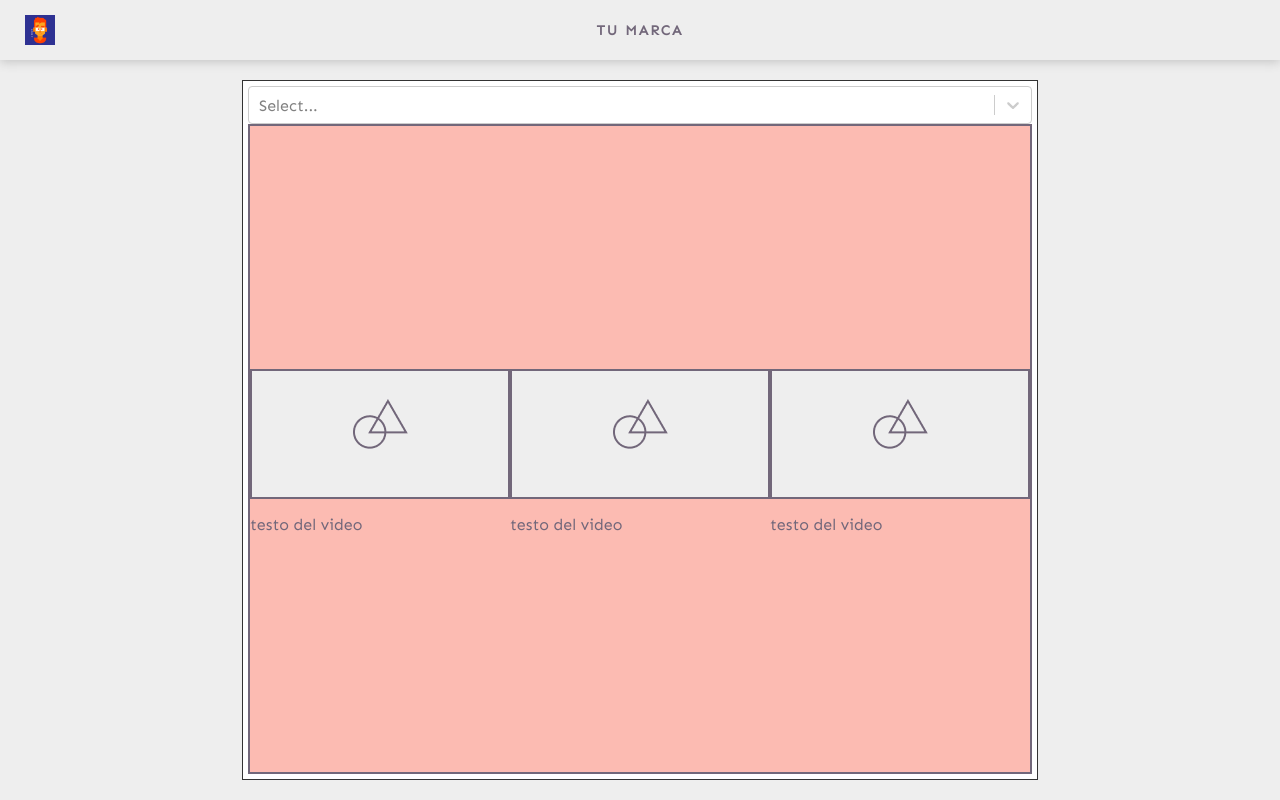
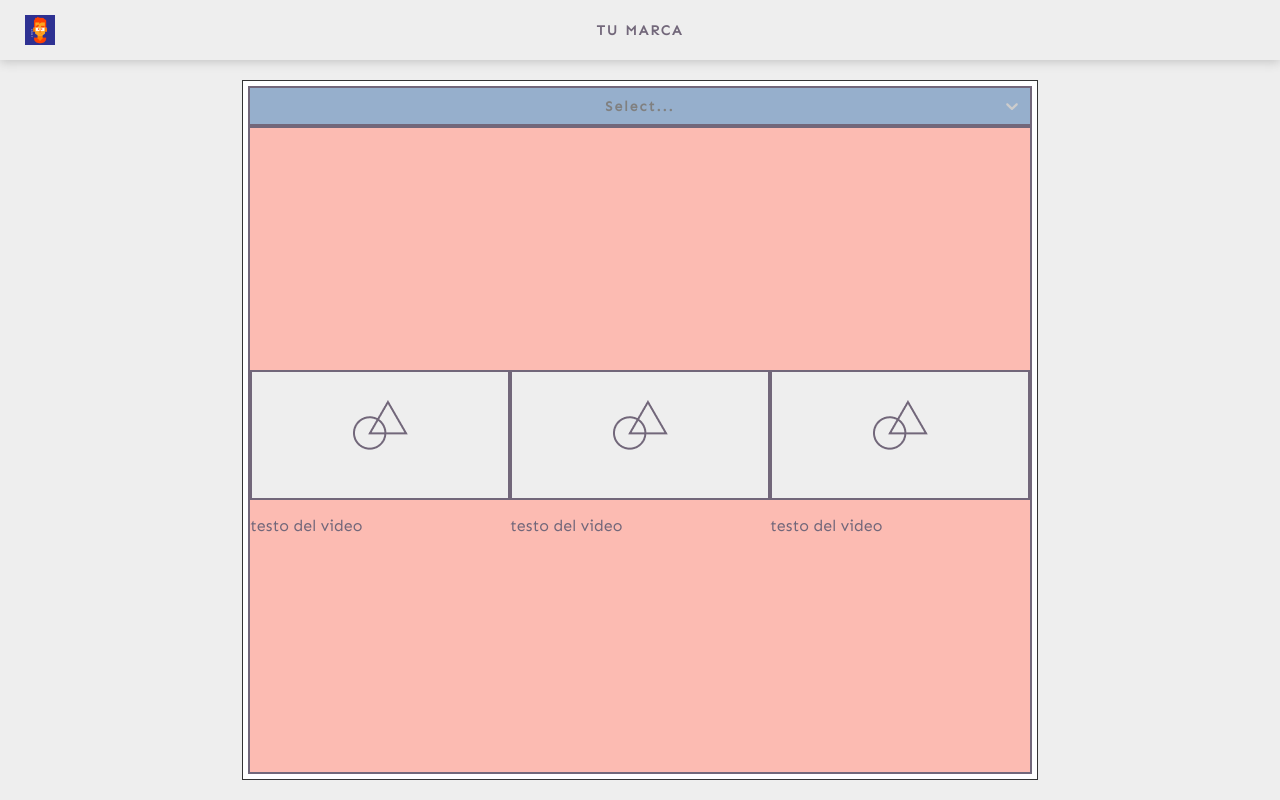
Before and after one commit to jblnco-ing/app-video-pwa, a Next.js app: page / in a window 1280 px wide. Built offline with nearby package versions, Linux system fonts and the light colour scheme.

Commit message:
agregue estilos personalizados a react-select

```diff
--- a/components/shared/ListContainer.js
+++ b/components/shared/ListContainer.js
@@ -5,15 +5,65 @@ import CardVideo from './CardVideo'
 import Select from 'react-select';
 
 const options = [
-    { value: 'chocolate', label: 'Chocolate' },
-    { value: 'strawberry', label: 'Strawberry' },
-    { value: 'vanilla', label: 'Vanilla' }
-  ]
+    { value: 'Categoría1', label: 'Categoría 1' },
+    { value: 'Categoría2', label: 'Categoría 2' },
+    { value: 'Categoría3', label: 'Categoría 3' }
+]
+
+const colourStyles = {
+    control: (styles, { isFocused, isSelected }) => ({
+        ...styles,
+        backgroundColor: 'var(--blue)',
+        border: 'solid 2px var(--violet)',
+        borderRadius: 0,
+        boxShadow: isFocused ? 'none' : null,
+        ':hover': {
+            ...styles[':active'],
+            border: 'solid 2px var(--violet)',
+            cursor: 'pointer',
+          },
+    }),
+    valueContainer: styles => ({
+        ...styles,
+        justifyContent: 'center',
+        fontWeight: 'bold',
+        padding: '0px 0px 0px 36px'
+    }),
+    indicatorSeparator: styles => ({
+        ...styles,
+        display: 'none',
+    }),
+    menu: styles => ({
+        ...styles,
+        borderRadius: 0,
+        border: 'solid 2px var(--violet)',
+        top: '30px',
+        boxShadow: 'none',
+    }),
+    menuList: styles => ({
+        ...styles,
+        padding: '0px',
+    }),
+    option: (styles, { isFocused, isSelected }) => {
+        return {
+          ...styles,
+          backgroundColor: isSelected
+            ? 'var(--violet)'
+            : isFocused
+            ? 'var(--violet)'
+            : 'var(--blue)',
+          color: 'white',
+          cursor: isSelected ? 'default' : 'pointer',
+          borderBottom: 'solid 1px var(--violet)',
+          textAlign: 'center',
+        };
+    },
+  };
 
 const ListContainer = () => (
     <div className={styles.container}>
         <div className={styles.select}>
-          <Select options={options} />
+          <Select options={options} styles={colourStyles}/>
         </div>
         <div className={styles.list}>
             <CardVideo/>
--- a/styles/ListContainer.module.css
+++ b/styles/ListContainer.module.css
@@ -27,4 +27,6 @@
 
 .select {
   width: 100%;
+  font-size: 14px;
+  letter-spacing: 2px;
 }
```
